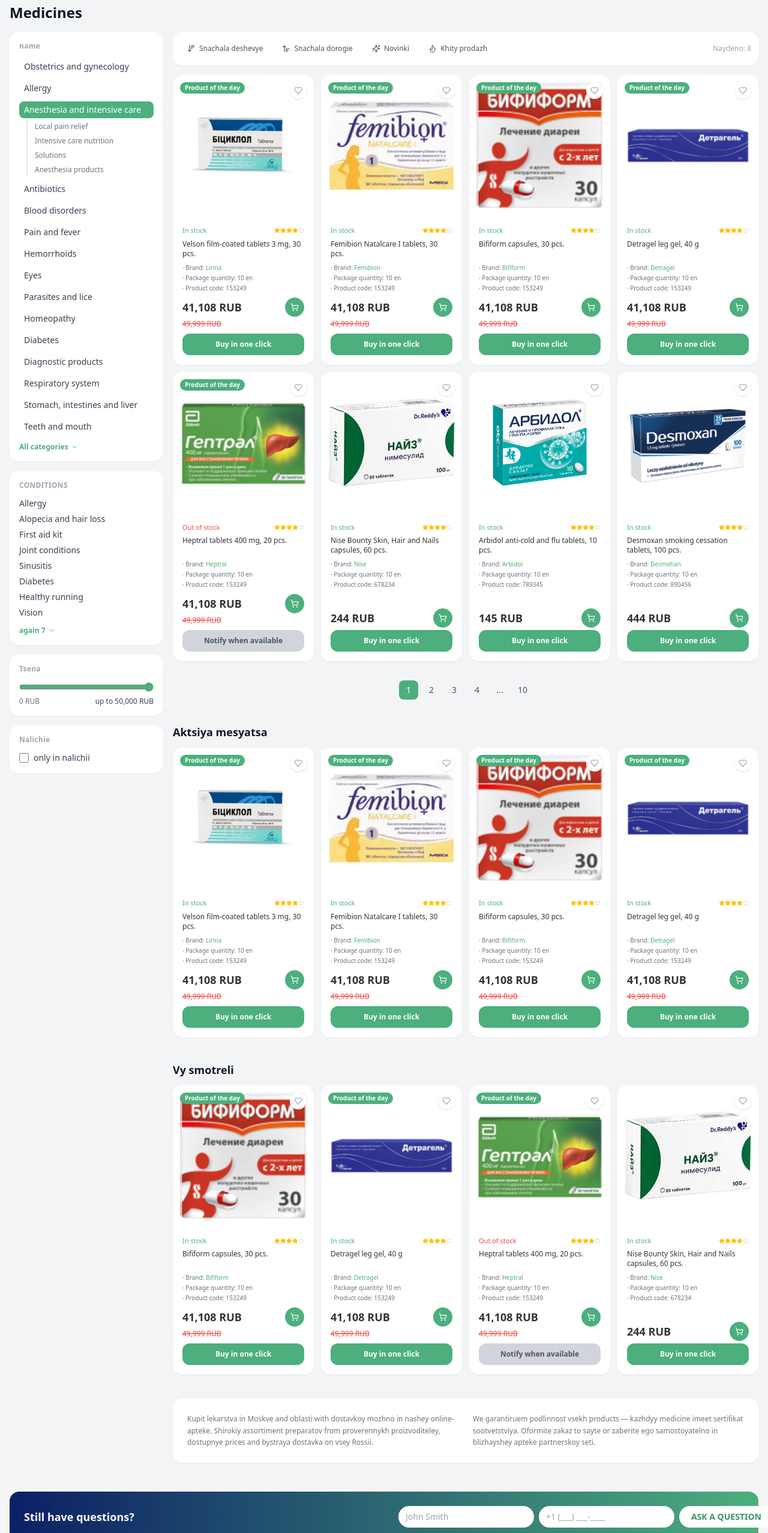
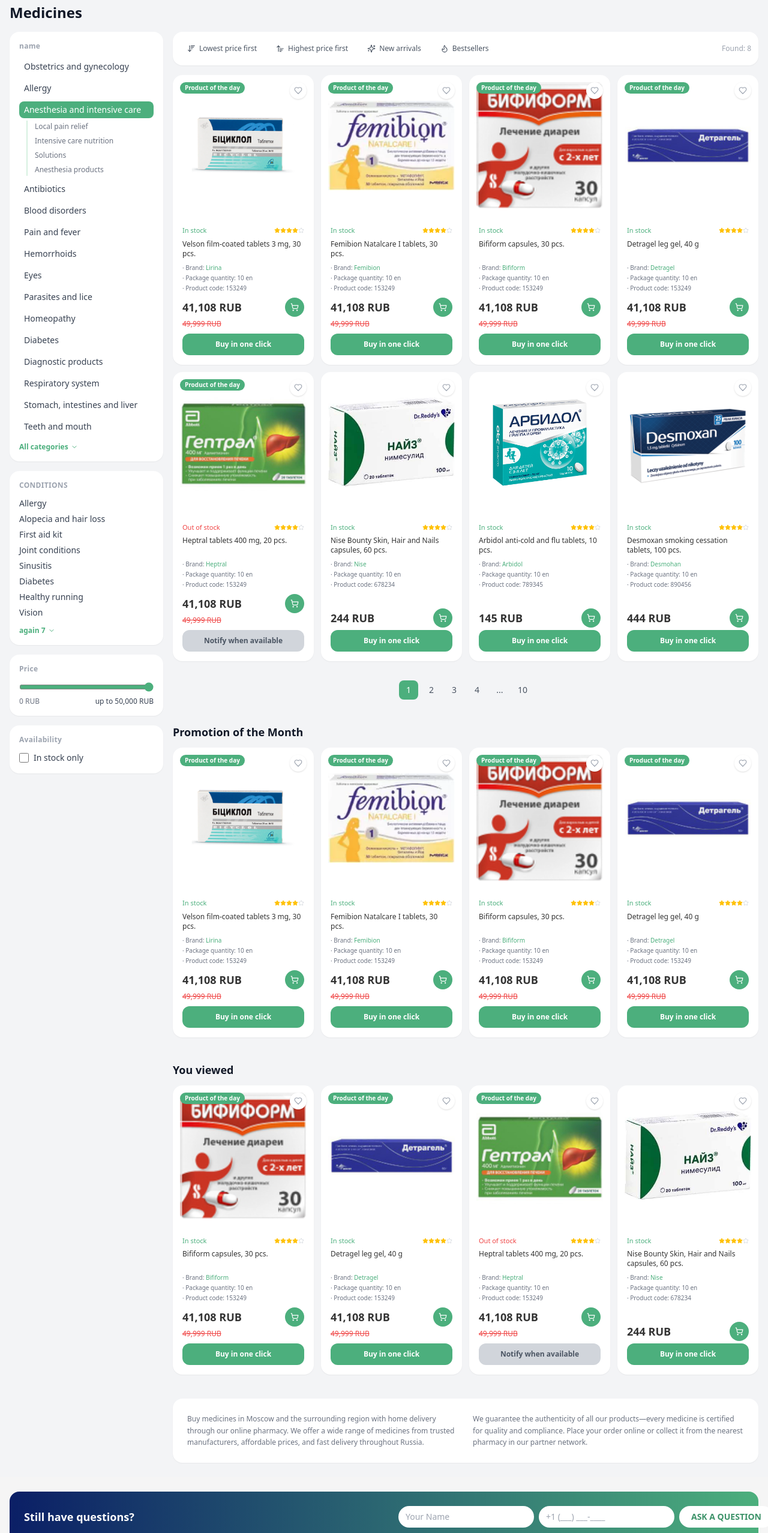
Before and after one commit to Vijayalaxmi008/online-pharmacy-Website, a React (Vite) app: page /catalog in a window 1280 px wide. Shown: the part 234-2789 px from the top of the page at 60% size. Built offline with nearby package versions, Linux system fonts and the light colour scheme.

Commit message:
Updated project

```diff
--- a/src/components/QuestionsCTA.jsx
+++ b/src/components/QuestionsCTA.jsx
@@ -15,7 +15,7 @@
           >
             <input
               type="text"
-              placeholder="John Smith"
+              placeholder="Your Name"
               className="flex-1 px-3 py-2 rounded-full text-gray-900 text-sm focus:outline-none"
             />
 
--- a/src/components/modals/CallbackModal.jsx
+++ b/src/components/modals/CallbackModal.jsx
@@ -27,7 +27,7 @@
               Ostavte vashi data and we svyazhemsya with vami
             </p>
             <form onSubmit={submit} className="space-y-3">
-              <input required type="text" placeholder="Your name" value={form.name}
+              <input required type="text" placeholder="YEnter Your name" value={form.name}
                 onChange={e => setForm({...form, name: e.target.value})}
                 className="w-full px-4 py-3 border-2 border-gray-200 rounded-full focus:border-green-600 focus:outline-none" />
               <input required type="tel" placeholder="Phone" value={form.phone}
--- a/src/components/modals/DiscountModal.jsx
+++ b/src/components/modals/DiscountModal.jsx
@@ -24,7 +24,7 @@
               Ostavte vashi data and we svyazhemsya with vami. We not zanimaemsya rassylkoy reklamnykh soobshcheniy, a tak zhe not peredaem kontaktnye data third parties
             </p>
             <form onSubmit={submit} className="space-y-3">
-              <input required placeholder="Your name" className="w-full px-4 py-3 border-2 border-gray-200 rounded-full focus:border-brand-green focus:outline-none" />
+              <input required placeholder="Enter Your name" className="w-full px-4 py-3 border-2 border-gray-200 rounded-full focus:border-brand-green focus:outline-none" />
               <input required type="tel" placeholder="Phone" className="w-full px-4 py-3 border-2 border-gray-200 rounded-full focus:border-brand-green focus:outline-none" />
               <p className="text-xs text-gray-500">By clicking the button, you agree to the processing of <span className="text-brand-green">personal data</span></p>
               <button type="submit" className="w-full bg-brand-green text-white font-bold py-3 rounded-full">Poluchit skidku</button>
--- a/src/components/modals/OneClickOrderModal.jsx
+++ b/src/components/modals/OneClickOrderModal.jsx
@@ -47,7 +47,7 @@
             </div>
             <form onSubmit={submit} className="space-y-3">
               <div className="grid grid-cols-2 gap-3">
-                <input required placeholder="Your name" className="px-4 py-3 border-2 border-gray-200 rounded-full focus:border-brand-green focus:outline-none" />
+                <input required placeholder="Enter Your name" className="px-4 py-3 border-2 border-gray-200 rounded-full focus:border-brand-green focus:outline-none" />
                 <input required type="tel" placeholder="Phone" className="px-4 py-3 border-2 border-gray-200 rounded-full focus:border-brand-green focus:outline-none" />
               </div>
               <button type="submit" className="w-full bg-brand-green text-white font-bold py-3 rounded-full">Sdelat Zakaz</button>
--- a/src/pages/Advertising.jsx
+++ b/src/pages/Advertising.jsx
@@ -363,7 +363,7 @@
                     type="text"
                     value={name}
                     onChange={(e) => setName(e.target.value)}
-                    placeholder="Your name"
+                    placeholder="Enter Your name"
                     className="px-4 py-3 border border-gray-200 rounded-lg text-sm focus:border-primary-500 focus:outline-none"
                   />
                   <input
--- a/src/pages/AlphabetSearch.jsx
+++ b/src/pages/AlphabetSearch.jsx
@@ -1,9 +1,9 @@
 import { Link } from 'react-router-dom'
 import { alphabetCategoryGroups } from '../data/categories'
 
-const RU_LETTERS = 'ABCDEFGHIJKLMNOPQRSTUVWXYZ'.split('')
-const EN_LETTERS = 'a b c d e f g h i j k l m n o p q r s t u v w x y z'.split(' ')
-const DIGITS = '0 1 2 3 4 5 6 7 8 9'.split(' ')
+const RU_LETTERS = 'ABCDEFGHIJKLMNOPQRSTUVWXYZ'.split('');
+const EN_LETTERS = 'a b c d e f g h i j k l m n o p q r s t u v w x y z'.split(' ');
+const DIGITS = '0 1 2 3 4 5 6 7 8 9'.split(' ');
 
 const AlphabetSearch = () => {
   return (
--- a/src/pages/Catalog.jsx
+++ b/src/pages/Catalog.jsx
@@ -6,10 +6,10 @@
 import { ChevronRight, ChevronDown, ArrowDownWideNarrow, ArrowUpWideNarrow, Sparkles, Flame } from 'lucide-react'
 
 const sortOptions = [
-  { key: 'price-asc', label: 'Snachala deshevye', icon: ArrowDownWideNarrow },
-  { key: 'price-desc', label: 'Snachala dorogie', icon: ArrowUpWideNarrow },
-  { key: 'new', label: 'Novinki', icon: Sparkles },
-  { key: 'hits', label: 'Khity prodazh', icon: Flame },
+  { key: 'price-asc', label: 'Lowest price first', icon: ArrowDownWideNarrow },
+  { key: 'price-desc', label: 'Highest price first', icon: ArrowUpWideNarrow },
+  { key: 'new', label: 'New arrivals', icon: Sparkles },
+  { key: 'hits', label: 'Bestsellers', icon: Flame },
 ]
 
 const Catalog = () => {
@@ -100,7 +100,7 @@
             </div>
 
             <div className="bg-white rounded-2xl p-4 shadow-sm">
-              <h3 className="font-bold text-xs tracking-wide text-gray-400 mb-3">Tsena</h3>
+              <h3 className="font-bold text-xs tracking-wide text-gray-400 mb-3">Price</h3>
               <input
                 type="range"
                 min="0"
@@ -117,7 +117,7 @@
             </div>
 
             <div className="bg-white rounded-2xl p-4 shadow-sm">
-              <h3 className="font-bold text-xs tracking-wide text-gray-400 mb-3">Nalichie</h3>
+              <h3 className="font-bold text-xs tracking-wide text-gray-400 mb-3">Availability</h3>
               <label className="flex items-center gap-2 text-sm text-gray-700 cursor-pointer">
                 <input
                   type="checkbox"
@@ -125,7 +125,7 @@
                   onChange={(e) => setInStockOnly(e.target.checked)}
                   className="accent-primary-500 w-4 h-4"
                 />
-                only in nalichii
+                In stock only
               </label>
             </div>
           </aside>
@@ -153,7 +153,7 @@
                   {opt.label}
                 </button>
               ))}
-              <span className="ml-auto text-xs text-gray-400 hidden sm:inline">Naydeno: {filtered.length}</span>
+              <span className="ml-auto text-xs text-gray-400 hidden sm:inline">Found: {filtered.length}</span>
             </div>
 
             {/* Product grid */}
@@ -172,7 +172,7 @@
 
             {/* Aktsiya mesyatsa */}
             <section className="mt-10">
-              <h2 className="text-lg font-bold text-gray-900 mb-3">Aktsiya mesyatsa</h2>
+              <h2 className="text-lg font-bold text-gray-900 mb-3">Promotion of the Month</h2>
               <div className="grid grid-cols-2 sm:grid-cols-3 xl:grid-cols-4 gap-3">
                 {products.slice(0, 4).map(p => <ProductCard key={`promo-${p.id}`} product={p} />)}
               </div>
@@ -180,7 +180,7 @@
 
             {/* Vy smotreli */}
             <section className="mt-10">
-              <h2 className="text-lg font-bold text-gray-900 mb-3">Vy smotreli</h2>
+              <h2 className="text-lg font-bold text-gray-900 mb-3">You viewed</h2>
               <div className="grid grid-cols-2 sm:grid-cols-3 xl:grid-cols-4 gap-3">
                 {products.slice(2, 6).map(p => <ProductCard key={`viewed-${p.id}`} product={p} />)}
               </div>
@@ -189,12 +189,12 @@
             {/* SEO text */}
             <section className="mt-10 bg-white rounded-2xl p-6 shadow-sm text-xs text-gray-500 leading-relaxed grid md:grid-cols-2 gap-6">
               <p>
-                Kupit lekarstva in Moskve and oblasti with dostavkoy mozhno in nashey online-apteke. Shirokiy assortiment
-                preparatov from proverennykh proizvoditeley, dostupnye prices and bystraya dostavka on vsey Rossii.
+                Buy medicines in Moscow and the surrounding region with home delivery through our online pharmacy.
+                We offer a wide range of medicines from trusted manufacturers, affordable prices, and fast delivery throughout Russia.
               </p>
               <p>
-                We garantiruem podlinnost vsekh products — kazhdyy medicine imeet sertifikat sootvetstviya. Oformite
-                zakaz to sayte or zaberite ego samostoyatelno in blizhayshey apteke partnerskoy seti.
+                We guarantee the authenticity of all our products—every medicine is certified for quality and compliance.
+                Place your order online or collect it from the nearest pharmacy in our partner network.
               </p>
             </section>
           </div>
--- a/src/pages/Checkout.jsx
+++ b/src/pages/Checkout.jsx
@@ -87,7 +87,7 @@
                 <input
                   value={form.name}
                   onChange={(e) => updateField('name', e.target.value)}
-                  placeholder="Your name *"
+                  placeholder="Enter Your name *"
                   className={`w-full px-3 py-2.5 border-2 rounded-full text-sm focus:outline-none ${errors.name ? 'border-red-400' : 'border-gray-200 focus:border-primary-500'}`}
                 />
                 {errors.name && <p className="flex items-center gap-1 text-red-500 text-xs mt-1 ml-3"><AlertCircle size={12} />{errors.name}</p>}
--- a/src/pages/Contact.jsx
+++ b/src/pages/Contact.jsx
@@ -66,7 +66,7 @@
             <input
               value={name}
               onChange={(e) => setName(e.target.value)}
-              placeholder="John Smith"
+              placeholder="Your Name"
               className="w-full px-3 py-2 border-2 border-gray-200 rounded-full focus:border-primary-500 focus:outline-none"
             />
             <input
--- a/src/pages/Home.jsx
+++ b/src/pages/Home.jsx
@@ -16,7 +16,7 @@
 
 
 const ALPHABET_RU = 'ABCDEFGHIJKLMNOPQRSTUVWXYZ'.split('')
-const ALPHABET_EN = 'ABCDEFGHIJKLMNOPQRSTUVWXYZ'.split('')
+const ALPHABET_EN = 'abcdefghijklmnopqrstuvwxyz'.split('')
 
 const FEATURES = [
   { icon: Package, title: 'Assortment', desc: 'Promotions, vitamins, medicines, equipment and cosmetics' },
```
